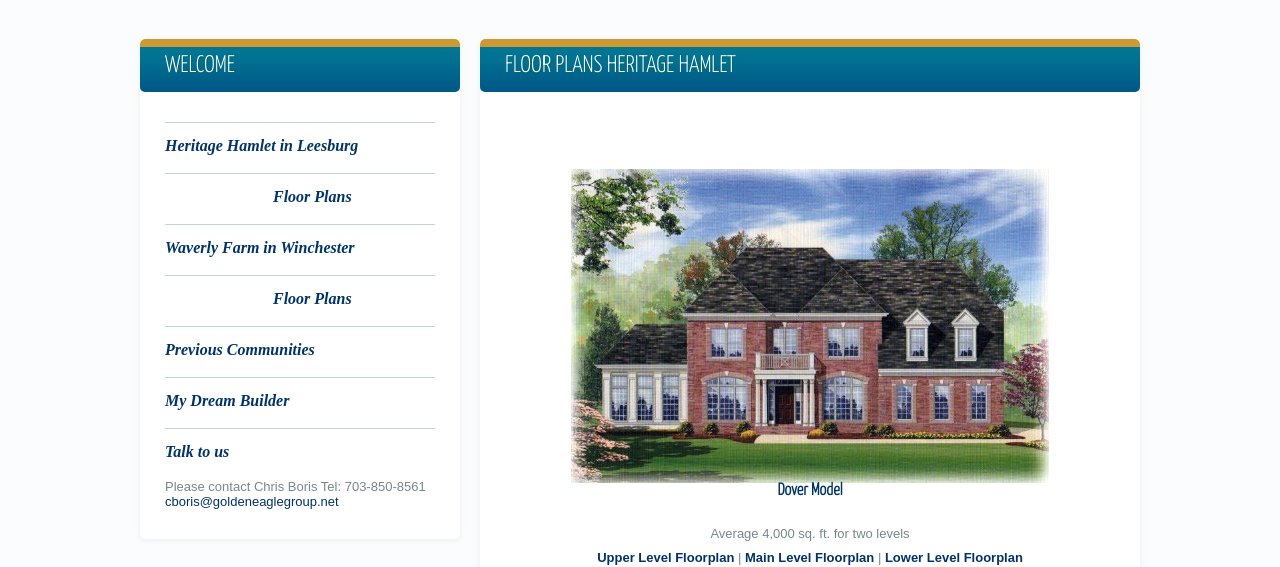
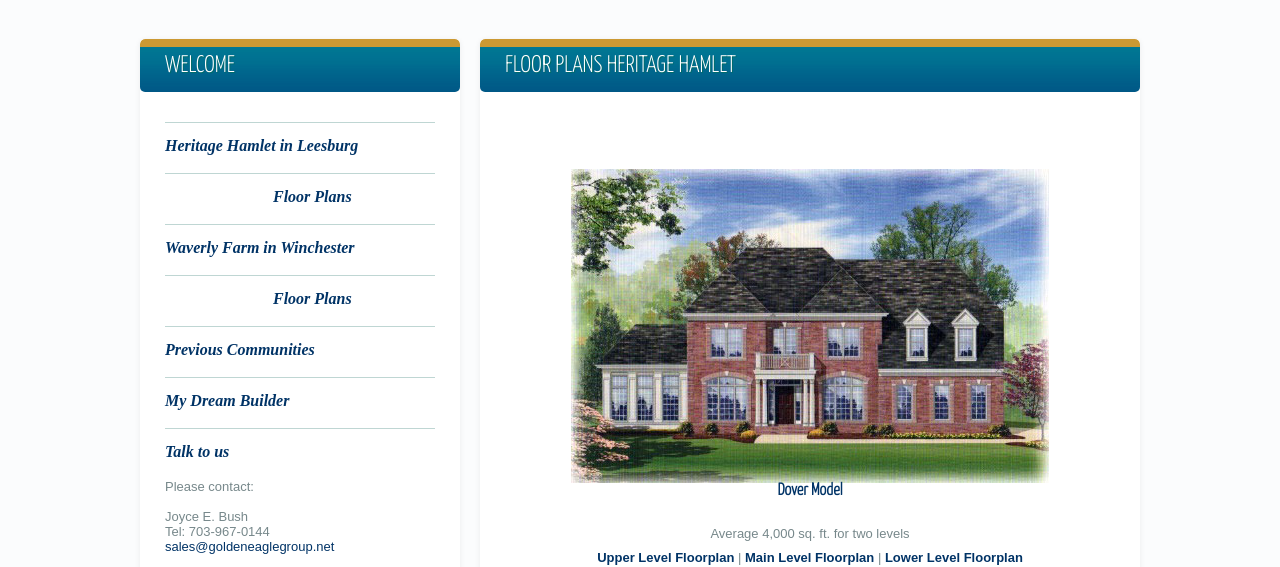
Before and after one commit to ammar-yousuf/goldeneaglegroup, a plain HTML site: page floor_plans_heritage_hamlet.html in a window 1280 px wide. Shown: the part 238-805 px from the top of the page. Drawn offline with Linux system fonts and the light colour scheme; a script that the page names is missing.

Commit message:
Updated the sq footage for evonshire, added the floor plan links for evonshire in waverly farms.

```diff
--- a/floor_plans_heritage_hamlet.html
+++ b/floor_plans_heritage_hamlet.html
@@ -71,7 +71,7 @@ a:active {
                       <img src="images/evonshire.jpg" width="478" height="314" alt="Evonshire" /><br />
                       <strong class="Greenish-nav">Evonshire</strong><br />
                       <br />
-Average 0000 sq. ft. for two levels<br />
+Average 2,600 sq. ft. for two levels<br />
 <strong><a href="PDF/evonshire1.pdf" target="_blank">Upper Level Floorplan</a></strong> | <strong><a href="PDF/evonshire2.pdf" target="_blank">Main Level Floorplan</a></strong> | <strong><a href="PDF/evonshire3.pdf" target="_blank">Lower Level Floorplan</a></strong><br />
 <br />
 <img src="images/divider.jpg" alt="divider" width="450" height="30" /><br />
@@ -123,8 +123,13 @@ Average 4,400 sq. ft. for two levels<br />
 		        <ul class="style1">
 		          <li class="Arial"> <a href="talk_to_us.asp.html"><strong>Talk to us</strong></a></li>
 	            </ul>
-		        Please contact Chris Boris Tel: 703-850-8561<br />
-                <a href="mailto:cboris@goldeneaglegroup.net">cboris@goldeneaglegroup.net</a></div>
+		        Please contact:<br/><br/>Joyce E. Bush<br/>
+		        Tel: 703-967-0144
+                <a href="mailto:sales@goldeneaglegroup.net">sales@goldeneaglegroup.net</a>
+                <br/><br/>Brandy Bertschinger<br/>
+		        Tel: 703-787-0426
+                <a href="mailto:brandy@goldeneaglegroup.net">brandy@goldeneaglegroup.net</a>
+            </div>
 	        </div>
 		  </div>
 		</div>
```
Also changed, not shown: waverly_farm_plans.html (+1 -1 lines).
